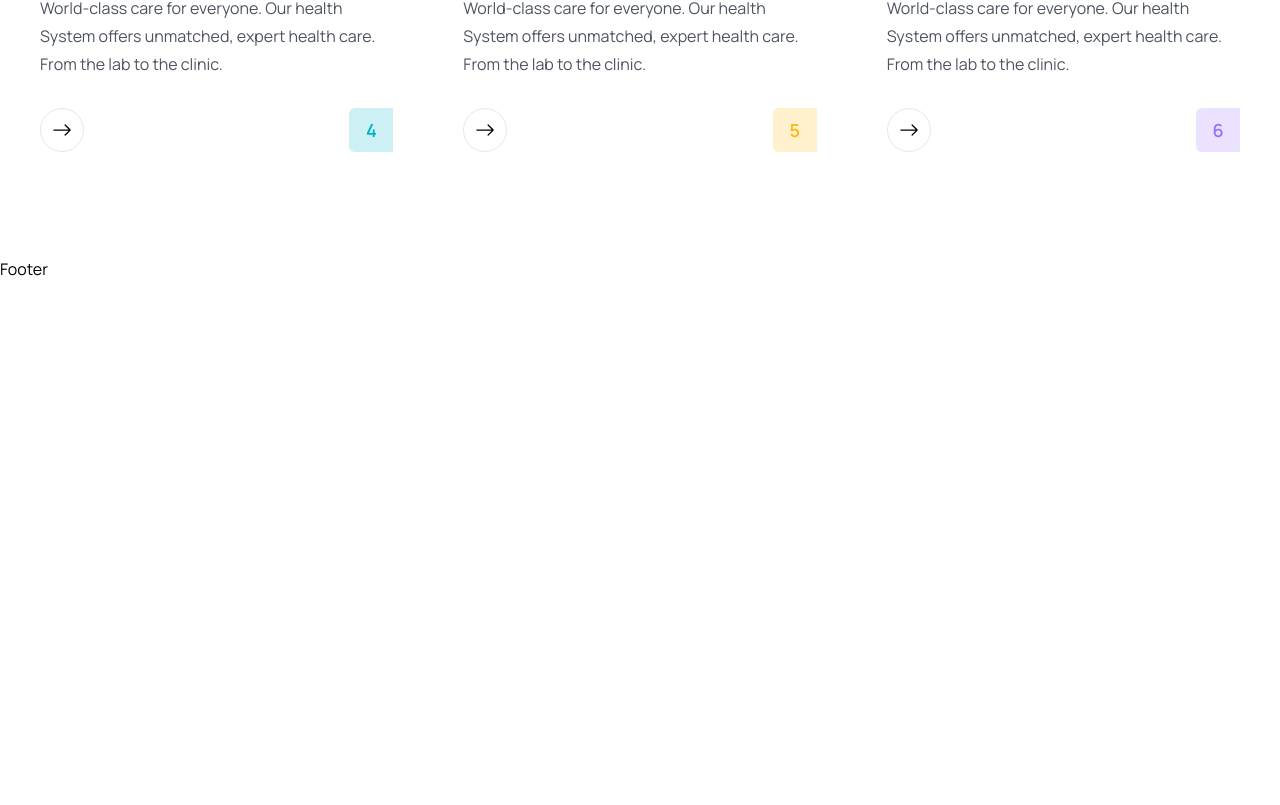
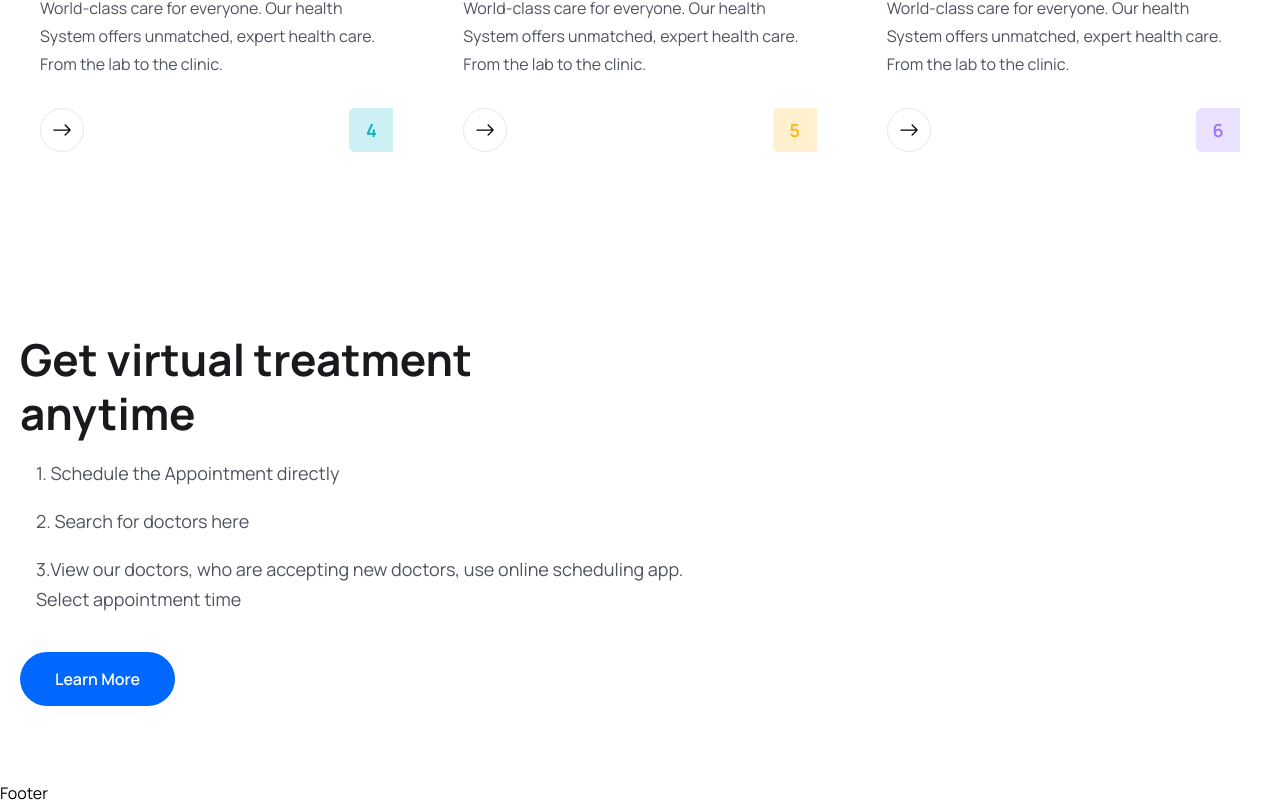
Before and after one commit to tmgnisc/Doctor-Appointment-Booking-MERN-, a React (Vite) app in the folder frontend/: page / in a window 1280 px wide. Shown: the part 2827-3632 px from the top of the page. Before the commit the page ends 3108 px from the top, so only its background shows below. Built offline with nearby package versions, Linux system fonts and the light colour scheme.

Commit message:
working on feature section

```diff
--- a/frontend/src/pages/Home.jsx
+++ b/frontend/src/pages/Home.jsx
@@ -1,4 +1,5 @@
 import React from "react";
+
 import heroImg01 from "../assets/images/hero-img01.png";
 import heroImg02 from "../assets/images/hero-img02.png";
 import heroImg03 from "../assets/images/hero-img03.png";
@@ -179,7 +180,33 @@ const Home = () => {
             </p>
           </div>
 
-          <ServiceList/>
+          <ServiceList />
+        </div>
+      </section>
+
+      {/* Feature section */}
+      <section>
+        <div className="container">
+          <div className="flex items-center justify-between flex-col lg:flex-row">
+            <div className="xl:w-[670px]">
+              <h2 className="heading">
+                Get virtual treatment <br /> anytime
+              </h2>
+              <ul className="pl-4">
+                <li className="text_para">
+                  1. Schedule the Appointment directly
+                </li>
+                <li className="text_para">2. Search for doctors here</li>
+                <li className="text_para">
+                  3.View our doctors, who are accepting new doctors, use online
+                  scheduling app. Select appointment time
+                </li>
+              </ul>
+              <Link to="/">
+                <button className="btn">Learn More</button>
+              </Link>
+            </div>
+          </div>
         </div>
       </section>
     </>
```
Also changed, not shown: frontend/src/components/Services/ServiceCard.jsx (line endings or trailing spaces).
